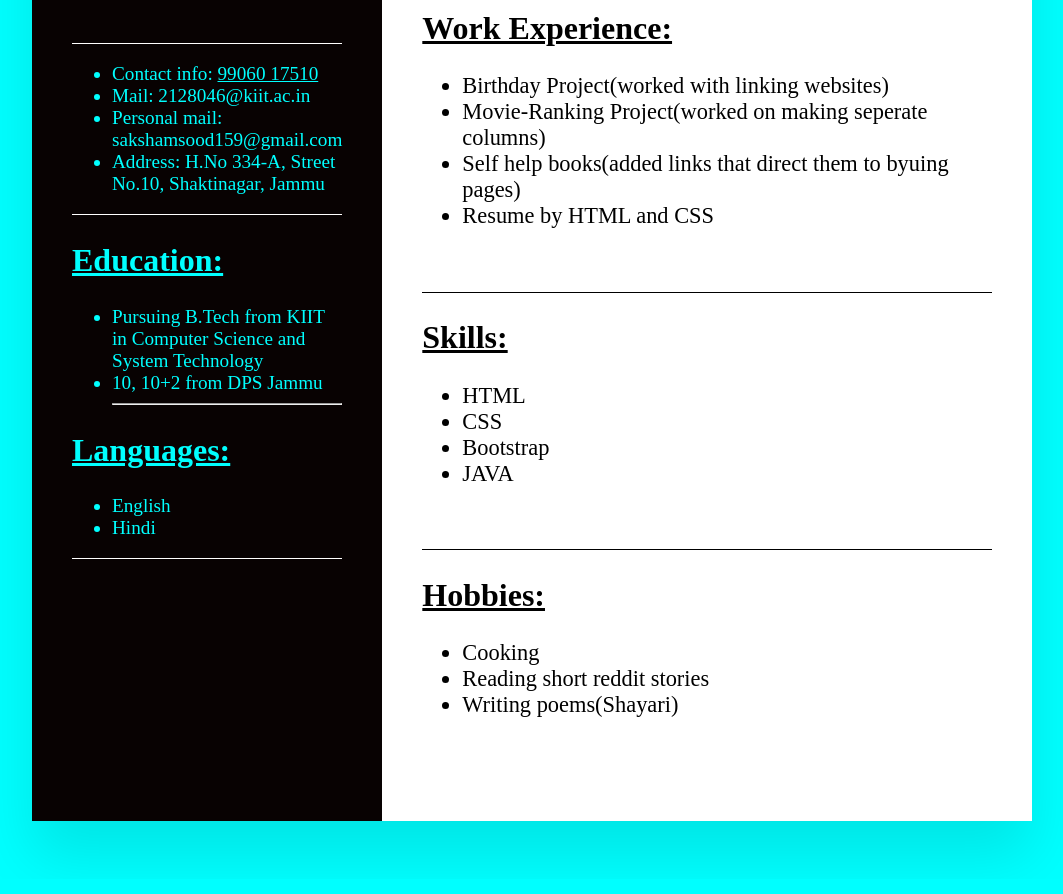
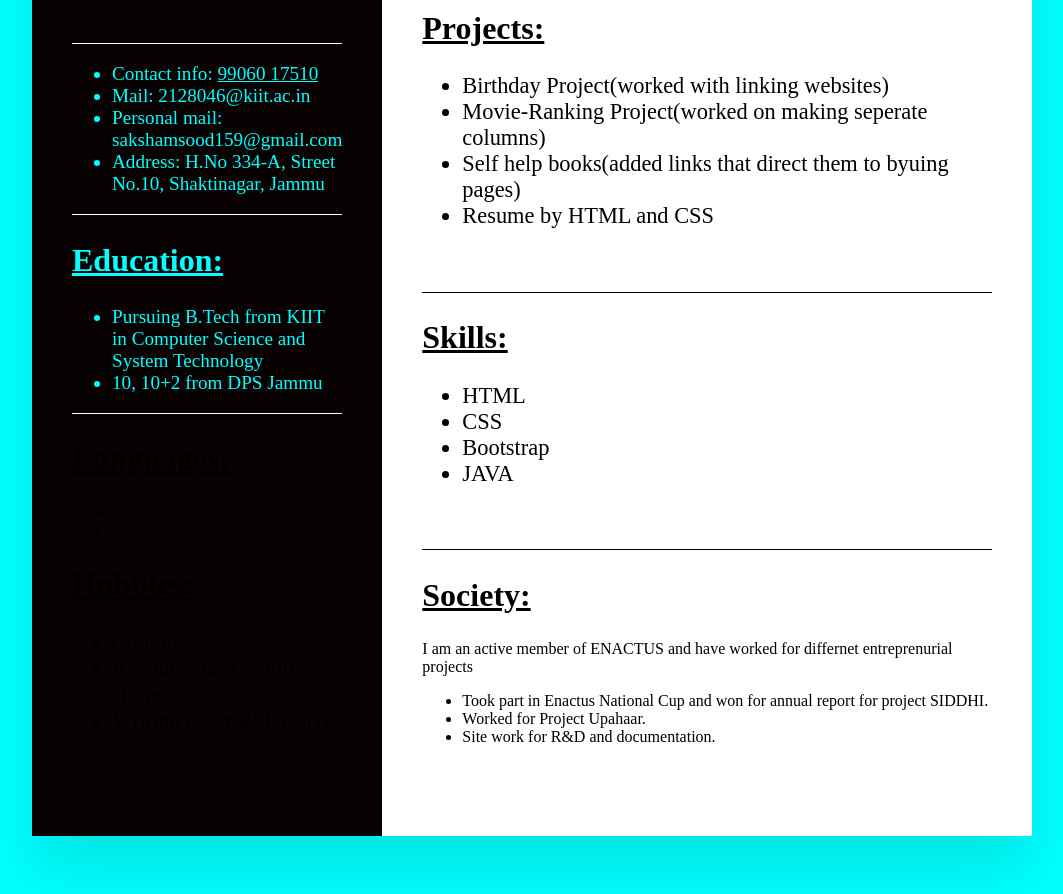
Before and after one commit to SEIZE159/Resume, a plain HTML site: page index.html in a window 1280 px wide. Shown: the part 402-1296 px from the top of the page, without its empty margins (108-1171 px from the left). Drawn offline with Linux system fonts and the light colour scheme.

Commit message:
Update index.html

```diff
--- a/index.html
+++ b/index.html
@@ -25,12 +25,21 @@
                     <ul>
                         <li>Pursuing B.Tech from KIIT in Computer Science and System Technology</li>
                         <li>10, 10+2 from DPS Jammu</li>
-                    <hr>
                     </ul>
+                </div>
+                <div class="languages">
                     <h2><u>Languages:</u></h2>
                     <ul>
                         <li>English</li>
                         <li>Hindi</li>
+                    </ul>
+                </div>
+                <div class="hobbies">
+                    <h2><u>Hobbies:</u></h2>
+                    <ul>
+                        <li>Cooking</li>
+                        <li>Reading short reddit stories</li>
+                        <li>Writing poems(Shayari)</li>
                     </ul>
                 </div>
             </div>
@@ -43,7 +52,7 @@
                     </p>
                 </div>
                 <div class="exp">
-                    <h2><u>Work Experience:</u></h2>
+                    <h2><u>Projects:</u></h2>
                     <ul>
                         <li>Birthday Project(worked with linking websites)</li>
                         <li>Movie-Ranking Project(worked on making seperate columns)</li>
@@ -60,12 +69,13 @@
                         <li>JAVA</li>
                     </ul>
                 </div>
-                <div class="hobbies">
-                    <h2><u>Hobbies:</u></h2>
+                <div class="society">
+                    <h2><u>Society:</u></h2>
+                    I am an active member of ENACTUS and have worked for differnet entreprenurial projects
                     <ul>
-                        <li>Cooking</li>
-                        <li>Reading short reddit stories</li>
-                        <li>Writing poems(Shayari)</li>
+                        <li>Took part in Enactus National Cup and won for annual report for project SIDDHI.</li>
+                        <li>Worked for Project Upahaar.</li>
+                        <li>Site work for R&D and documentation.</li>
                     </ul>
                 </div>
             </div>
```
